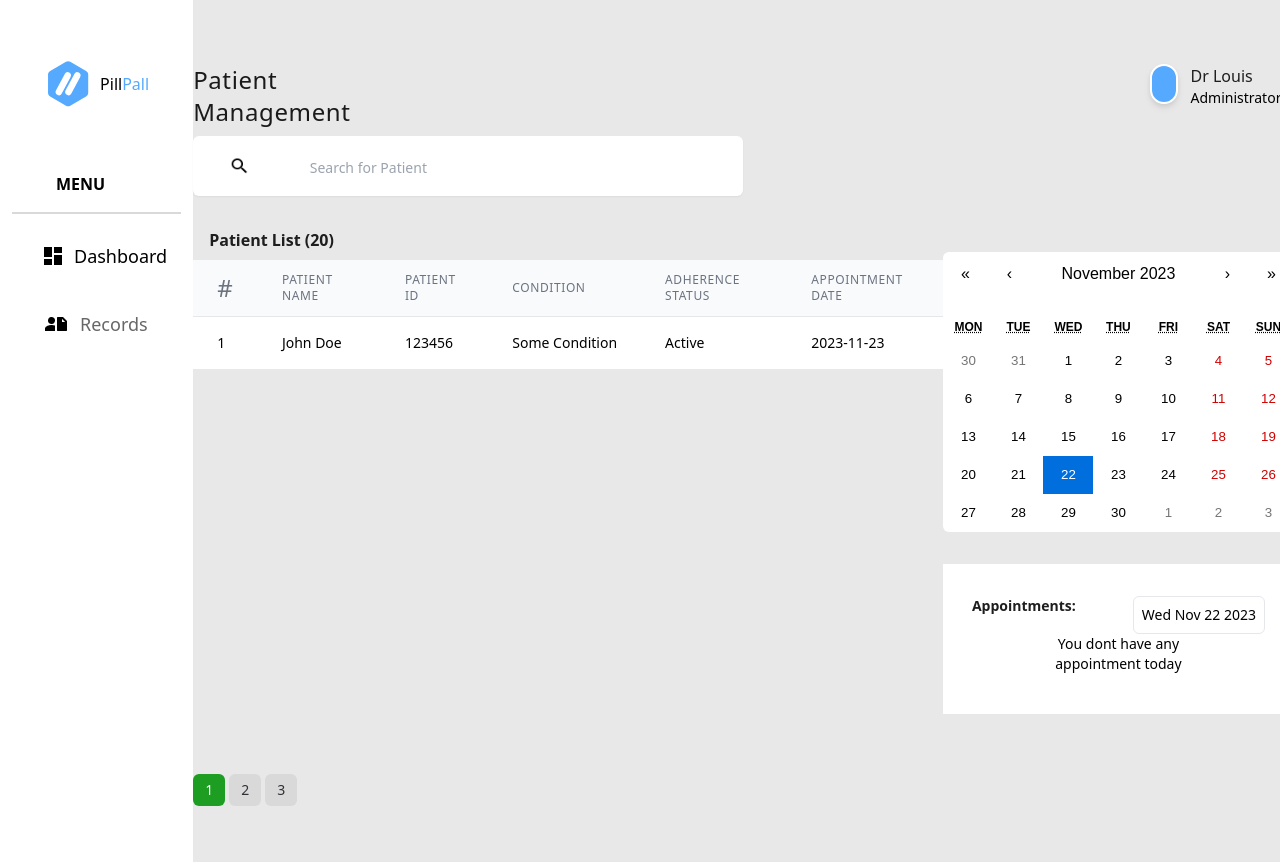
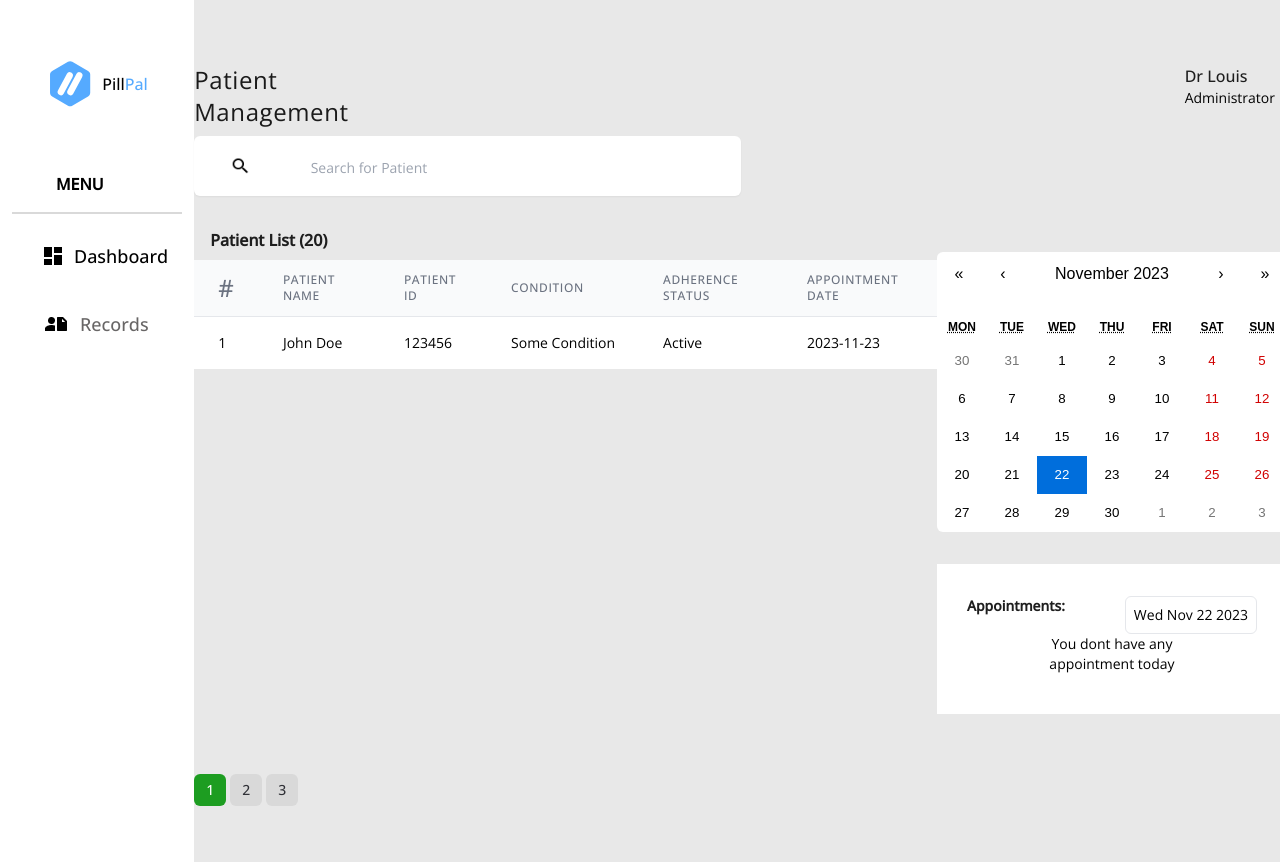
Before and after one commit to PreyeO/Pill-Pal, a React (Vite) app: page /providerdashboard in a window 1280 px wide. Built offline with nearby package versions, Linux system fonts and the light colour scheme.

Commit message:
fix(header): fix header bug

```diff
--- a/src/App.jsx
+++ b/src/App.jsx
@@ -17,7 +17,6 @@ function App() {
           <Route path="/" element={<LandingPage />} />
           <Route path="/signup" element={<SignUp />} />
           <Route path="/providerdashboard" element={<ProviderDashboard />} />
-
           <Route path="/userdashboard" element={<UserDashboard />} />
           <Route path="/management" element={<Management />} />
           </Routes>
--- a/src/Pages/ProviderAccount/Management.jsx
+++ b/src/Pages/ProviderAccount/Management.jsx
@@ -3,7 +3,7 @@ const Management =() => {
 
 
     return(
-        <main>
+        <main className=" font-OpenSans">
             Hello Management
         </main>
     )
--- a/src/Pages/ProviderAccount/ProviderDashboard.jsx
+++ b/src/Pages/ProviderAccount/ProviderDashboard.jsx
@@ -5,7 +5,7 @@ const ProviderDashboard =() => {
 
 
     return(
-        <main>
+      <main className=" font-OpenSans">
           <Providers />
         </main>
     )
--- a/src/Pages/UserAccount/UserDashboard.jsx
+++ b/src/Pages/UserAccount/UserDashboard.jsx
@@ -1,10 +1,12 @@
+import Patient from "../../components/Layouts/DashBoard/Patient"
+
 const UserDashboard =() => {
 
 
 
     return(
-        <main>
-            Hello User Dashboard
+        <main className=" font-OpenSans">
+         <Patient />
         </main>
     )
 }
--- /dev/null
+++ b/src/components/Layouts/DashBoard/Patient.jsx
@@ -0,0 +1,26 @@
+
+import SideBar from '../SideBar/SideBar';
+import Header from '../NavBar/Header';
+
+
+
+
+
+const Patient = () => {
+
+
+  return (
+    <section className="flex-col justify-center items-center min-h-section text-black bg-[#E8E8E8] ">
+      <div className="flex">
+        <SideBar />
+          <Header />
+          </div>
+
+
+
+
+    </section>
+  );
+};
+
+export default Patient;
--- a/src/components/Layouts/DashBoard/Providers.jsx
+++ b/src/components/Layouts/DashBoard/Providers.jsx
@@ -8,7 +8,7 @@ import { useState } from 'react';
 
 
 
-const Dashboard = () => {
+const Provider = () => {
   const [selectedDate, setSelectedDate] = useState(new Date());
 
   const handleDateChange = (date) => {
@@ -67,4 +67,4 @@ const Dashboard = () => {
   );
 };
 
-export default Dashboard;
+export default Provider;
--- a/src/components/Layouts/NavBar/Header.jsx
+++ b/src/components/Layouts/NavBar/Header.jsx
@@ -14,7 +14,7 @@ const Header = () => {
       <MainTitle title="Patient Management"/>
       {/* <h1 className="text-center text-[#000000] text-3xl font-bold"></h1> */}
       <div className="flex">
-        <div className="bg-[#55AAFF] fill-white border-2 border-white drop-shadow-md rounded-full mb-6 ">
+        <div className="rounded-full mb-6 ">
           <img src={ProviderPhoto} alt="Icon" className="p-3" />
         </div>
         <div className="mx-3">
--- a/src/components/Layouts/SideBar/SideBar.jsx
+++ b/src/components/Layouts/SideBar/SideBar.jsx
@@ -19,7 +19,7 @@ const Sidebar = () => {
     <div className="bg-white w-[203px] h-auto pt-7 px-3 font-medium">
       <div className="flex justify-center gap-2 mt-8">
         <img src={Logo} alt="logo" className="w-[48px] h-[48px]" />
-          <h2c className="pt-3">Pill<span className='text-[#55AAFF]'>Pall</span></h2c>
+          <h2c className="pt-3">Pill<span className='text-[#55AAFF]'>Pal</span></h2c>
       </div>
 
       {/* Sidebar header */}
```
